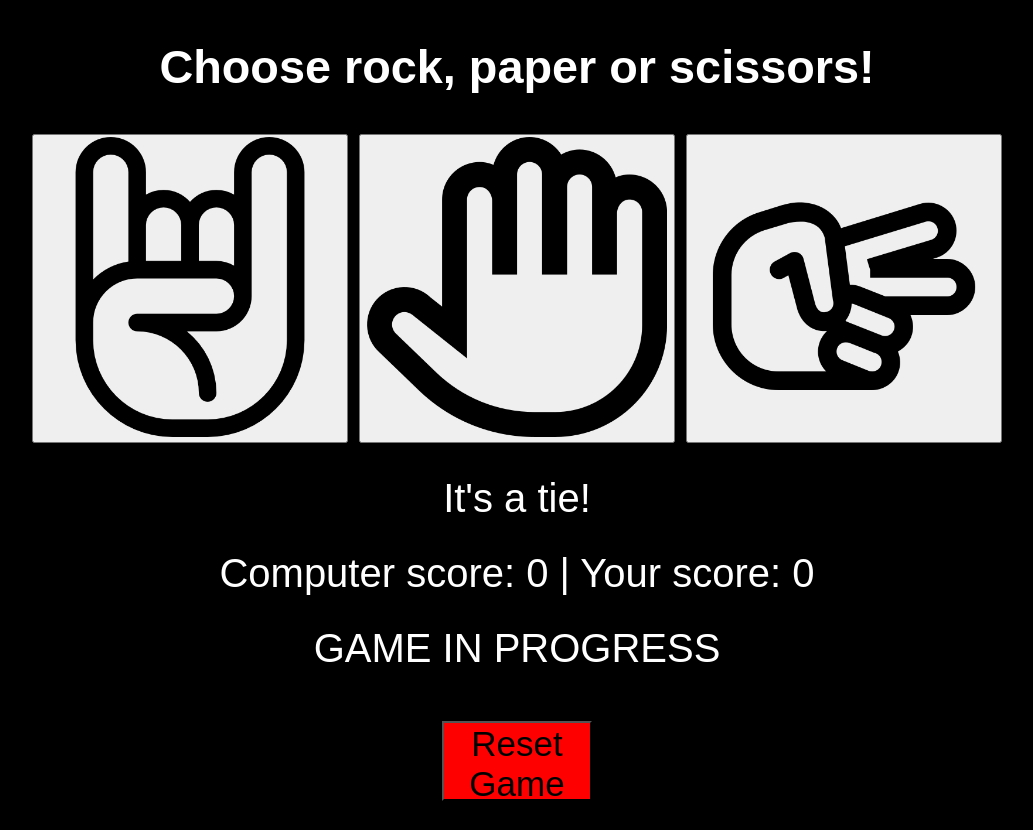
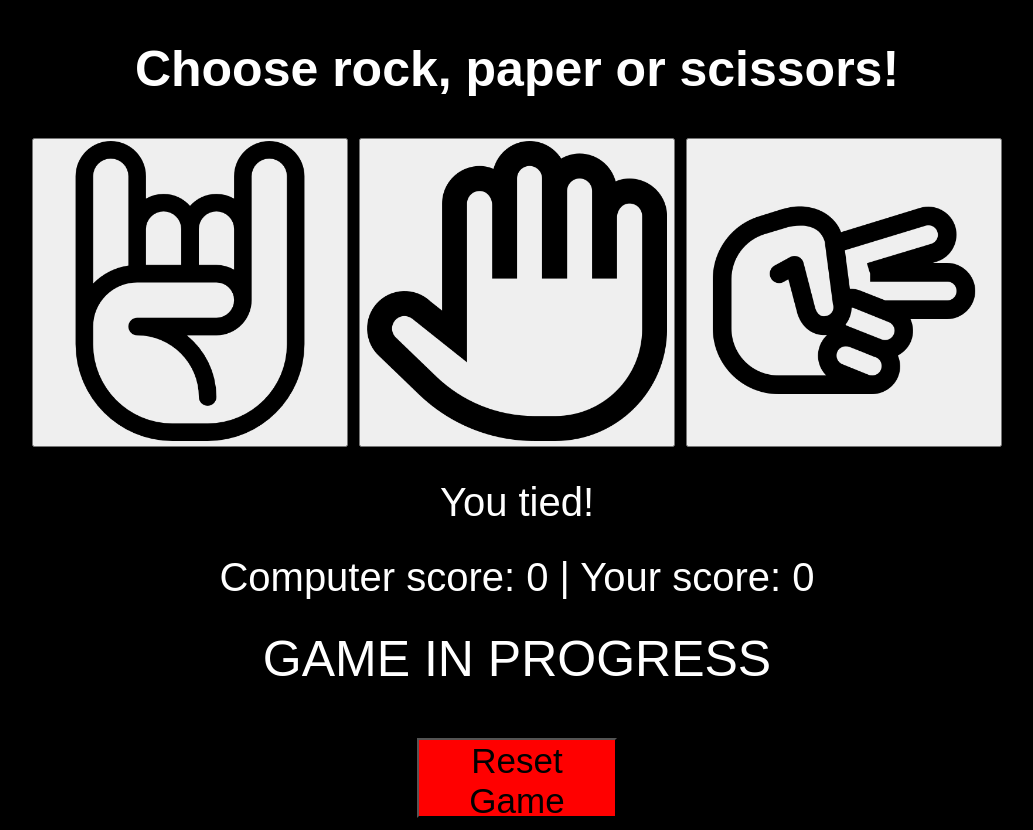
Before and after one commit to silviarol/rock_paper_scissors, a plain HTML site: page index.html in a window 1280 px wide. Both pictures are taken after a click on the button 312 px from the left and 288 px from the top of the page. Shown: the whole page, without its empty margins (123-1156 px from the left). Drawn offline with Linux system fonts and the light colour scheme; a web font is replaced by a local one.

Commit message:
Minor fixes

```diff
--- a/myscripts.js
+++ b/myscripts.js
@@ -49,14 +49,14 @@ function playRound(humanChoice) {
       ++computerScore;
       return computerScore;
   } else if (computerChoice === humanChoice) {
-      display.textContent = "It's a tie!";
+      display.textContent = "You tied!";
   }
-
 }
 
 const rock = document.querySelector(".rock");
 const scissors = document.querySelector(".scissors");
 const paper = document.querySelector(".paper");
+const reset = document.querySelector(".reset");
 
 rock.addEventListener("click", () => {
   playRound("rock");
@@ -70,7 +70,6 @@ scissors.addEventListener("click", () => {
   playRound("scissors");
 });
 
-const reset = document.querySelector(".reset");
 reset.addEventListener("click", () => {
   window.location.reload();
 });
--- a/style.css
+++ b/style.css
@@ -17,6 +17,7 @@ img {
 
     margin: 40px;
     color: white;
+    font-size: 50px;
 
 }
 
@@ -26,10 +27,15 @@ img {
     margin-top: 30px;
 }
 
+.displayThree {
+
+    font-size: 50px;
+}
+
 .reset {
 
     height: 80px;
-    width: 150px;
+    width: 200px;
     background-color: red;
     margin-top: 50px;
     font-family: 'ArcadeClassic', sans-serif;
```
Lines whose indentation alone changed are shown as unchanged.
